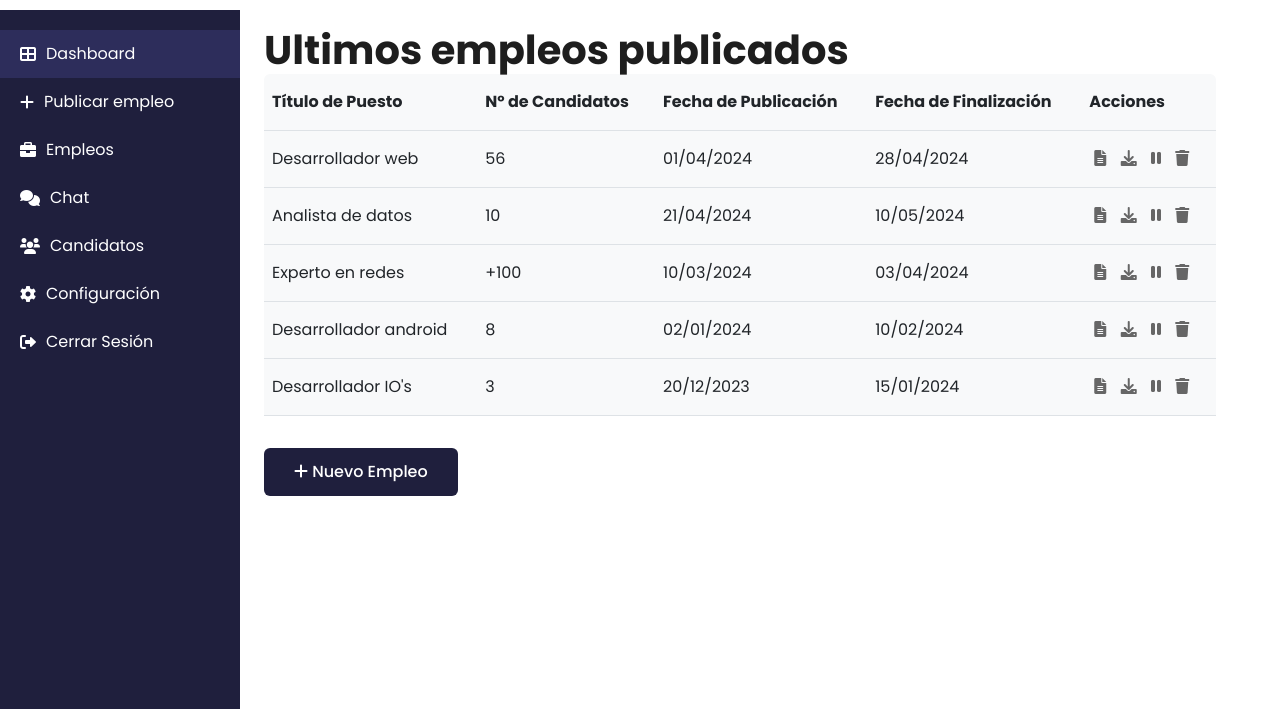
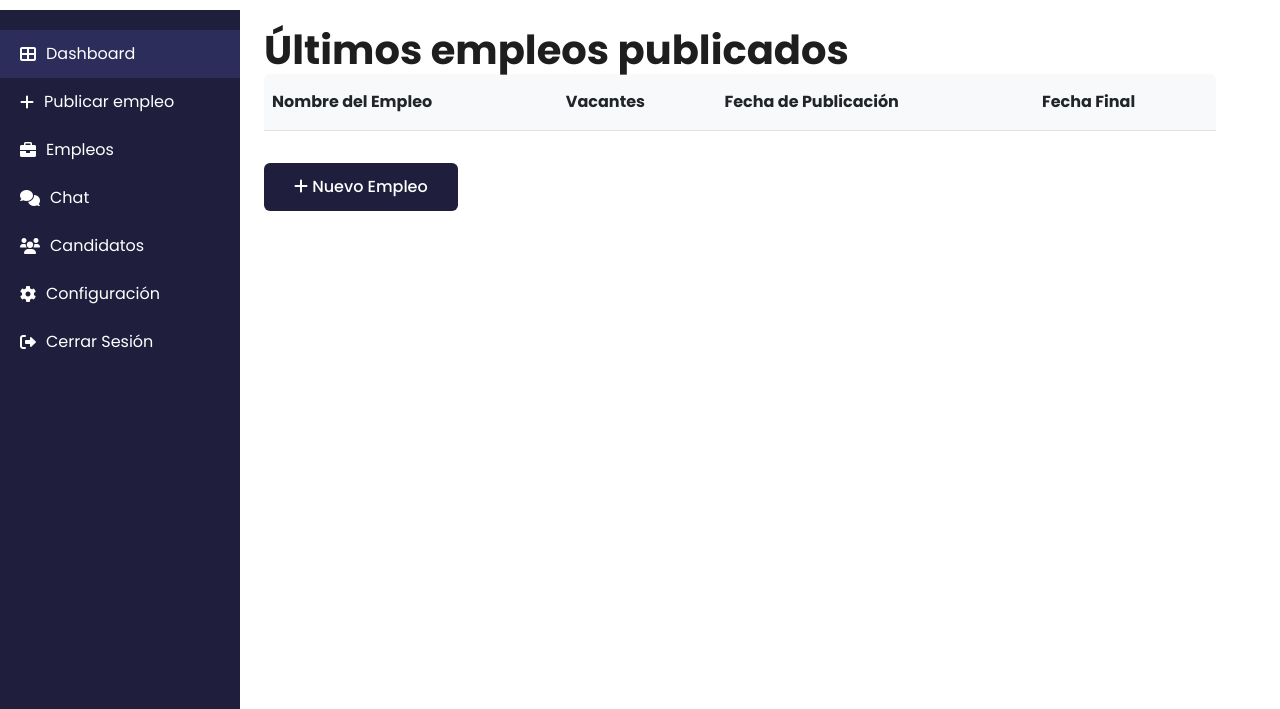
Before and after one commit to denzelbautista/mvp-laboral-ai, a Flask app: page /dashboard in a window 1280 px wide. Shown: the part 90-799 px from the top of the page. Run offline with Flask 3, Linux system fonts and the light colour scheme; lists and menus that the app fills with data are empty; some libraries are stand-ins or nearby versions.

Commit message:
funcion/empleos

```diff
--- a/app.py
+++ b/app.py
@@ -1,6 +1,9 @@
 from flask import Flask, request, jsonify , render_template
-from flask_login import LoginManager, login_user, logout_user, login_required, current_user
+from flask import Flask, redirect, url_for, request, jsonify
 from views import views_bp
+from flask_login import LoginManager
+import json
+
 import requests
 app = Flask(__name__)
 app.secret_key = 'your_secret_key'  # Establece una clave secreta para la gestión de sesiones
@@ -100,7 +103,7 @@ def create_empleo():
 
 @app.route('/submit', methods=['POST'])
 def submit():
-    # Captura de datos del formulario
+
     empresa_id = request.form.get("empresa_id")
     empleo_datos = {
         "nombre_empleo": request.form.get("nombre_empleo"),
@@ -125,16 +128,36 @@ def submit():
         "empleo_datos": empleo_datos
     }
 
-    # Enviar datos a la API externa
+
     api_url = "https://azy1wlrgli.execute-api.us-east-1.amazonaws.com/prod/empleos/crear"
     headers = {"Content-Type": "application/json"}
     response = requests.post(api_url, json=data, headers=headers)
 
-    # Mostrar la respuesta de la API
+
     if response.status_code == 200:
-        return jsonify({"status": "success", "response_data": response.json()})
+         return render_template('dashboard.html')
     else:
-        return jsonify({"status": "error", "message": "Error al enviar los datos", "details": response.text}), response.status_code
+        return jsonify({"error": "La solicitud a la API falló"}), 500
+
+
+@app.route('/empleos', methods=['GET'])
+def empleos():
+    empresa_id = "c2bea60b-48b6-48c8-8b23-92e1f688a5b2"
+    api_url = "https://azy1wlrgli.execute-api.us-east-1.amazonaws.com/prod/empleos/listarporempresa"
+    headers = {"Content-Type": "application/json"}
+    data = {"empresa_id": empresa_id}
+
+
+    response = requests.post(api_url, json=data, headers=headers)
+
+    if response.status_code == 200:
+        empleos_data = response.json().get('body', '[]')
+        empleos = json.loads(empleos_data)
+    else:
+        empleos = []
+
+    return render_template('dashboard.html', empleos=empleos)
+
 
 if __name__ == '__main__':
     app.run(debug=True)
--- a/templates/dashboard.html
+++ b/templates/dashboard.html
@@ -1,46 +1,52 @@
-{% extends "base.html" %} {% block content %}
+{% extends "base.html" %}
+{% block content %}
 <style>
   .table-container {
     max-width: 1000px;
     margin-left: 240px;
     padding: 1rem;
   }
+
   .action-icon {
     color: #666;
     margin: 0 5px;
     cursor: pointer;
   }
+
   .action-icon:hover {
     color: #333;
   }
+
   .new-job-btn {
     margin-top: 1rem;
   }
+
   td,
   th {
     line-height: 40px;
   }
 </style>
 
-<link
-  rel="stylesheet"
-  href="{{ url_for('static', filename='css/registroproducto.css') }}"
-/>
+<link rel="stylesheet" href="{{ url_for('static', filename='css/registroproducto.css') }}" />
 <div class="main-wrapper">
   <!-- sidebar -->
   <div class="sidebar">
     <nav class="nav flex-column">
-      <a href="{{url_for('views.dashboard')}}" class="nav-link active">
+      <a href="{{ url_for('empleos') }}" class="nav-link active">
         <i class="fas fa-th-large"></i> Dashboard
       </a>
-      <a href="{{url_for('views.registroproducto')}}" class="nav-link">
+      <a href="{{ url_for('views.registroproducto') }}" class="nav-link">
         <i class="fas fa-plus"></i> Publicar empleo
       </a>
       <a href="#" class="nav-link">
         <i class="fas fa-briefcase"></i> Empleos
       </a>
-      <a href="#" class="nav-link"> <i class="fas fa-comments"></i> Chat </a>
-      <a href="#" class="nav-link"> <i class="fas fa-users"></i> Candidatos </a>
+      <a href="#" class="nav-link">
+        <i class="fas fa-comments"></i> Chat
+      </a>
+      <a href="#" class="nav-link">
+        <i class="fas fa-users"></i> Candidatos
+      </a>
       <a href="#" class="nav-link">
         <i class="fas fa-cog"></i> Configuración
       </a>
@@ -52,90 +58,36 @@
 
   <main role="main" class="col-md-9 ml-sm-auto col-lg-10 px-4 table-container">
     <div class="content-header">
-      <h1>Ultimos empleos publicados</h1>
+      <h1>Últimos empleos publicados</h1>
     </div>
 
     <div class="table-responsive rounded">
       <table class="table table-hover bg-light">
         <thead>
           <tr>
-            <th>Título de Puesto</th>
-            <th>Nº de Candidatos</th>
+            <th>Nombre del Empleo</th>
+            <th>Vacantes</th>
             <th>Fecha de Publicación</th>
-            <th>Fecha de Finalización</th>
-            <th>Acciones</th>
+            <th>Fecha Final</th>
           </tr>
         </thead>
         <tbody id="jobsTableBody">
-          <!-- fill with js -->
+          {% for empleo in empleos %}
+          <tr>
+            <td>{{ empleo['empleo_datos']['nombre_empleo'] }}</td>
+            <td>{{ empleo['empleo_datos']['vacantes'] }}</td>
+            <td>{{ empleo['empleo_datos']['fecha_publicacion'] }}</td>
+            <td>{{ empleo['empleo_datos']['fecha_final'] }}</td>
+          </tr>
+          {% endfor %}
         </tbody>
       </table>
     </div>
-    <button class="btn btn-primary new-job-btn">
+
+    <button class="btn btn-primary new-job-btn" onclick="location.href='{{ url_for('views.registroproducto') }}'">
       <i class="fas fa-plus"></i> Nuevo Empleo
     </button>
   </main>
 </div>
 
-<!-- add examples with js-->
-<script>
-  const jobs = [
-    {
-      title: "Desarrollador web",
-      candidates: 56,
-      publishDate: "01/04/2024",
-      endDate: "28/04/2024",
-    },
-    {
-      title: "Analista de datos",
-      candidates: 10,
-      publishDate: "21/04/2024",
-      endDate: "10/05/2024",
-    },
-    {
-      title: "Experto en redes",
-      candidates: "+100",
-      publishDate: "10/03/2024",
-      endDate: "03/04/2024",
-    },
-    {
-      title: "Desarrollador android",
-      candidates: 8,
-      publishDate: "02/01/2024",
-      endDate: "10/02/2024",
-    },
-    {
-      title: "Desarrollador IO's",
-      candidates: 3,
-      publishDate: "20/12/2023",
-      endDate: "15/01/2024",
-    },
-  ];
-
-  function renderJobs() {
-    const tbody = document.getElementById("jobsTableBody");
-    tbody.innerHTML = jobs
-      .map(
-        (job) => `
-                <tr>
-                    <td>${job.title}</td>
-                    <td>${job.candidates}</td>
-                    <td>${job.publishDate}</td>
-                    <td>${job.endDate}</td>
-                    <td>
-                        <i class="fas fa-file-alt action-icon" title="Ver detalles"></i>
-                        <i class="fas fa-download action-icon" title="Descargar"></i>
-                        <i class="fas fa-pause action-icon" title="Pausar"></i>
-                        <i class="fas fa-trash action-icon" title="Eliminar"></i>
-                    </td>
-                </tr>
-            `,
-      )
-      .join("");
-  }
-
-  // load on activeTab
-  document.addEventListener("DOMContentLoaded", renderJobs);
-</script>
-
 {% endblock %}
```
